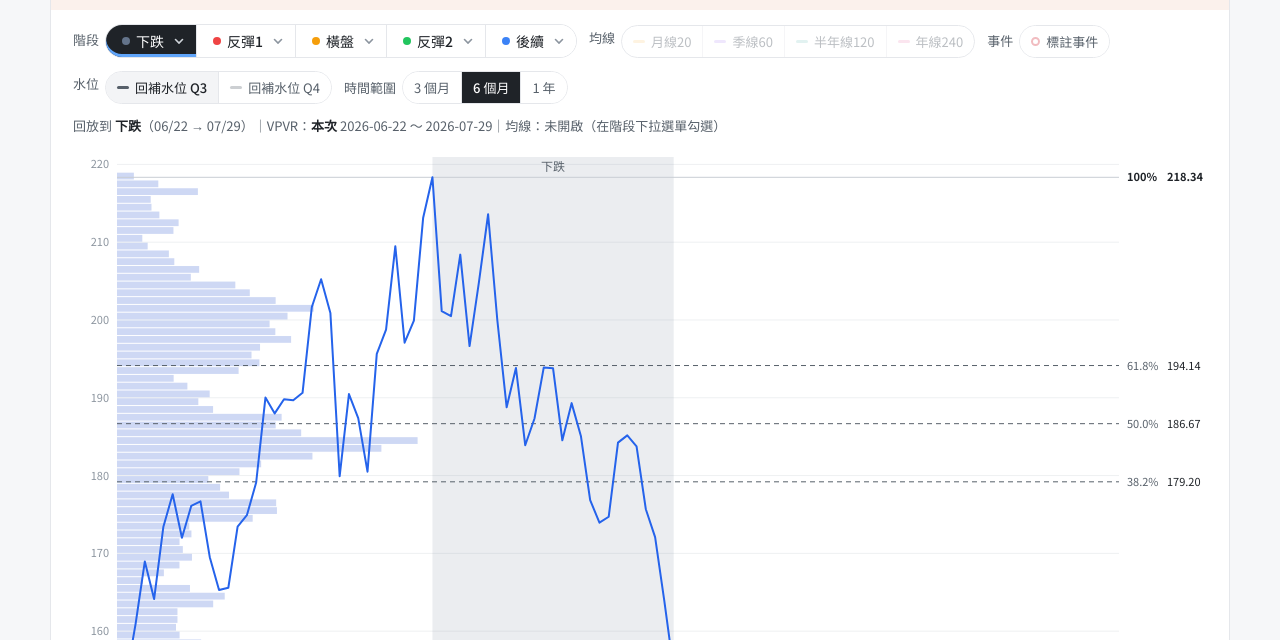
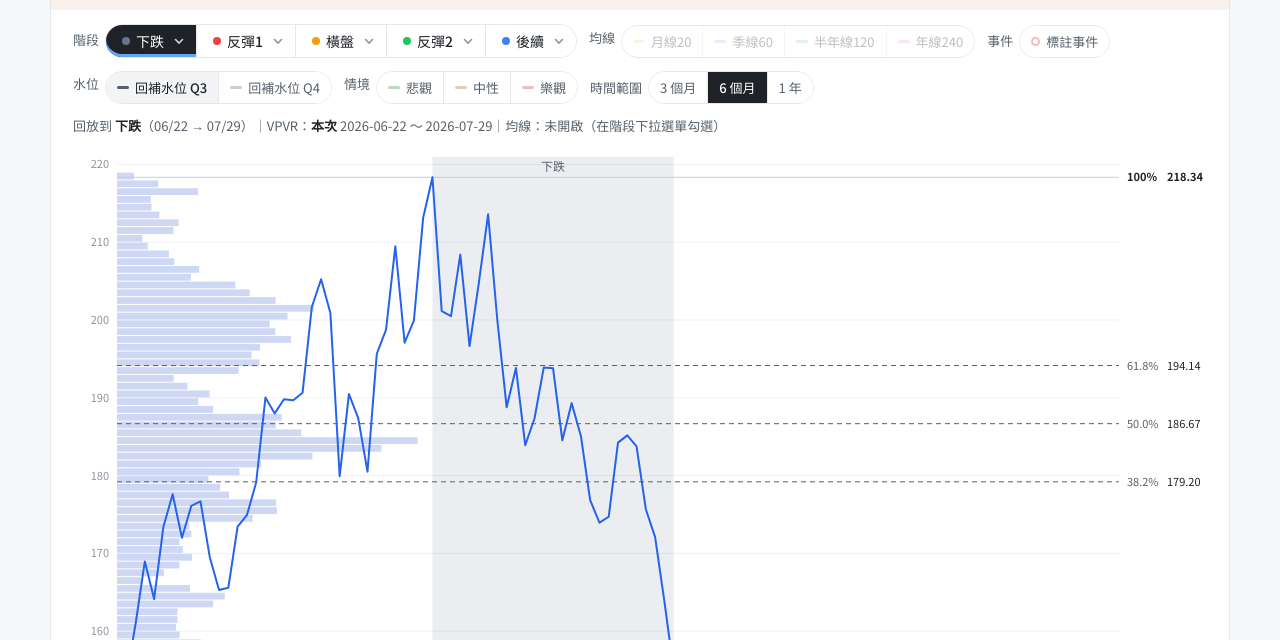
Before and after one commit to Jackie84112/vpvr-replay, a plain HTML site: page index.html in a window 1280 px wide. Shown: the part 160-800 px from the top of the page. Drawn offline with Linux system fonts and the light colour scheme.

Commit message:
SOXX 情境模擬（ETF 主圖加情境按鈕）
Co-Authored-By: Claude Opus 5.5 <noreply@anthropic.com>

```diff
--- a/index.html
+++ b/index.html
@@ -108,6 +108,7 @@
     <span><span class="lbl">均線</span><span class="grp" id="mas"></span></span>
     <span><span class="lbl">事件</span><span class="grp"><button class="chip evbtn" id="evToggle"><i></i>標註事件</button></span></span>
     <span><span class="lbl">水位</span><span class="grp" id="fibs"></span></span>
+    <span><span class="lbl">情境</span><span class="grp" id="scs"></span></span>
     <span><span class="lbl">時間範圍</span><span class="grp" id="ranges"></span></span>
   </div>
   <div class="info" id="info"></div>
@@ -217,6 +218,14 @@ let FB=fibOf(S,PH,ALL.ticker);
 // ---- 情境模擬（手動設定）：路徑關鍵點 [第幾個交易日, 價格]，第 0 天＝最新收盤；band/bands＝震盪區間
 // 只是示意路徑，關鍵點之間直線連接；交易日跳過美股假日
 const SCEN={
+  SOXX:[
+    {k:'bear',lab:'悲觀',col:'#1a7f37',desc:'跌破 120（未設下檔目標，路徑僅示意）',band:[null,120],
+     kp:[[5,132],[11,118],[17,123],[24,112],[31,116],[38,107],[45,110]]},
+    {k:'base',lab:'中性',col:'#b45309',desc:'反彈到 140，之後在 120–140 震盪',band:[120,140],peak:140,
+     kp:[[8,140],[14,122],[20,138],[26,121],[32,139],[38,123],[45,131]]},
+    {k:'bull',lab:'樂觀',col:'#d1242f',desc:'反彈到 155，之後在 140–155 震盪',band:[140,155],peak:155,
+     kp:[[10,155],[16,141],[22,153],[28,140.5],[34,154],[40,142],[45,149]]},
+  ],
   AMD:[
     {k:'bear',lab:'悲觀',col:'#1a7f37',desc:'跌破 400（未設下檔目標，路徑僅示意）',band:[null,400],
      kp:[[5,428],[12,392],[18,402],[26,368],[33,380],[40,352],[45,358]]},
@@ -260,7 +269,7 @@ const barHTML=(ev,sc)=>`<div class="bar"><span><span class="lbl">階段</span><s
   `<span><span class="lbl">水位</span><span class="grp fibs"></span></span>`+(sc?`<span><span class="lbl">情境</span><span class="grp scs"></span></span>`:'')+`<span><span class="lbl">時間範圍</span><span class="grp ranges"></span></span></div><div class="info"></div>`;
 // 下方 ETF 卡片
 const CHARTS=[{page:'etf',lead:true,macro:true,D:ALL,PH,S,FB,svg,tip,box,last:LASTEL,chg:CHGEL,geo:null,st,
-  tabs:document.getElementById('tabs'),mas:document.getElementById('mas'),ranges:document.getElementById('ranges'),fibs:document.getElementById('fibs'),info:document.getElementById('info'),ev:document.getElementById('evToggle')}];
+  tabs:document.getElementById('tabs'),mas:document.getElementById('mas'),ranges:document.getElementById('ranges'),fibs:document.getElementById('fibs'),scs:document.getElementById('scs'),info:document.getElementById('info'),ev:document.getElementById('evToggle')}];
 paint(document.querySelector('#pg-etf .wrap'),ALL.ticker);
 [...(ALL.extras||[]).map(D=>['etf',D]), ...(ALL.stocks||[]).map((D,i)=>['stock',D,i===0])].forEach(([pg,D,lead])=>{
   const card=document.createElement('div'); card.className='wrap';
```
Also changed, not shown: template.html (+10 -1 lines).
